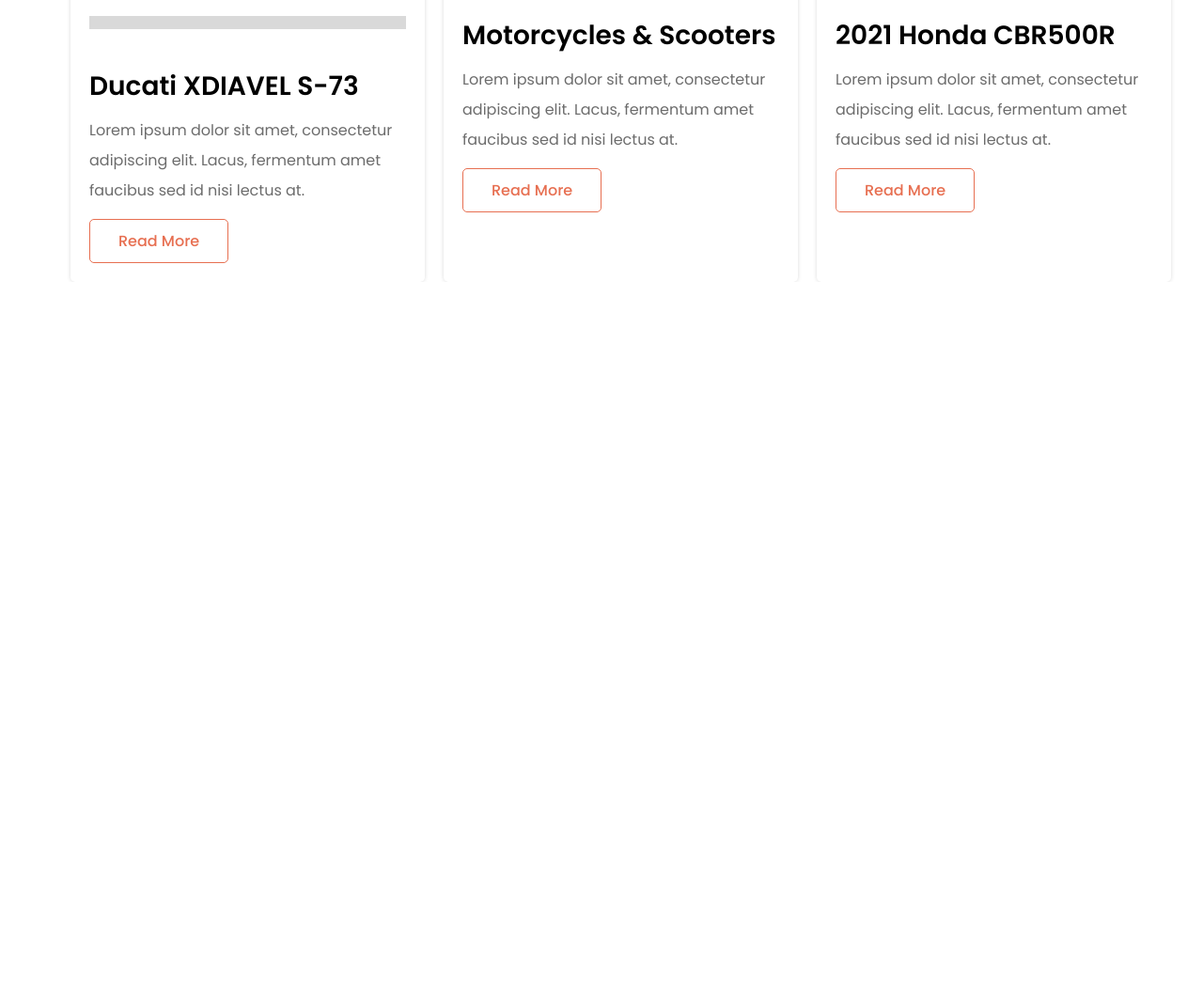
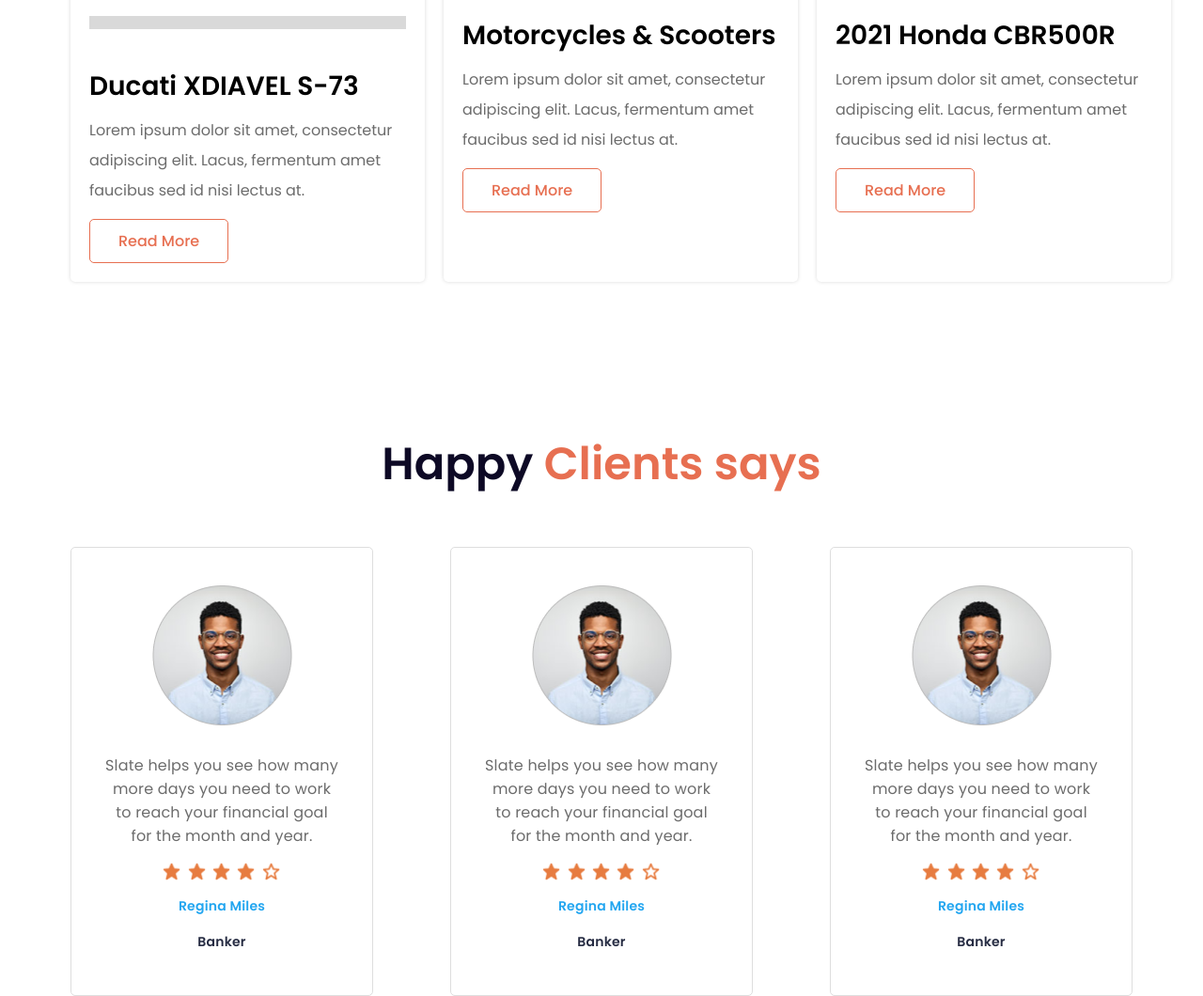
Before and after one commit to abufaisal580/bike-project, a plain HTML site: page index.html in a window 1280 px wide. Shown: the part 1750-2810 px from the top of the page at 94% size. Before the commit the page ends 2050 px from the top, so only its background shows below. Drawn offline with Linux system fonts and the light colour scheme.

Commit message:
claint-section-added

```diff
--- a/index.html
+++ b/index.html
@@ -133,6 +133,82 @@
                                 </div>
                                     </div>
    </section>
+
+
+
+
+   <!-- <happy-clint-section></happy-clint-section> -->
+
+
+   <section class="happy-claints-section">
+<div class="container">
+    <div class="claint-heading">
+        <h1>Happy<span> Clients says</span></h1>
+    </div>
+   <div id="main-clints-card">
+    <div class="claints-card">
+        <div class="claint-details">
+            <img src="image/img-one-person.png" alt="clint-one">
+            <p>Slate helps you see how
+                many more days you need
+                to work to reach your financial
+                goal for the month and year.</p>
+             <div class="star-container">
+                <div class="star">
+                    <img src="image/filup star.png" alt="">
+                    <img src="image/filup star.png" alt="">
+                    <img src="image/filup star.png" alt="">
+                    <img src="image/filup star.png" alt="">
+                    <img src="image/unfilup star.png" alt="">
+                   </div>
+             </div>
+             <h4>Regina Miles</h4>
+             <h6>Banker</h6>
+        </div>
+    </div>
+    <div class="claints-card">
+        <div class="claint-details">
+            <img src="image/img-one-person.png" alt="clint-one">
+            <p>Slate helps you see how
+                many more days you need
+                to work to reach your financial
+                goal for the month and year.</p>
+             <div class="star-container">
+                <div class="star">
+                    <img src="image/filup star.png" alt="">
+                    <img src="image/filup star.png" alt="">
+                    <img src="image/filup star.png" alt="">
+                    <img src="image/filup star.png" alt="">
+                    <img src="image/unfilup star.png" alt="">
+                   </div>
+             </div>
+             <h4>Regina Miles</h4>
+             <h6>Banker</h6>
+        </div>
+    </div>
+    <div class="claints-card">
+        <div class="claint-details">
+            <img src="image/img-one-person.png" alt="clint-one">
+            <p>Slate helps you see how
+                many more days you need
+                to work to reach your financial
+                goal for the month and year.</p>
+             <div class="star-container">
+                <div class="star">
+                    <img src="image/filup star.png" alt="star">
+                    <img src="image/filup star.png" alt="rating">
+                    <img src="image/filup star.png" alt="rating">
+                    <img src="image/filup star.png" alt="rating">
+                    <img src="image/unfilup star.png" alt="unrated">
+                   </div>
+             </div>
+             <h4>Regina Miles</h4>
+             <h6>Banker</h6>
+        </div>
+    </div>
+   </div>
+</div>
+   </section>
 </body>
 
 </html>
--- a/style.css
+++ b/style.css
@@ -207,7 +207,94 @@
 .batun button a:hover{
     color: #FFF;
 }
+.claint-heading{
+    margin-top: 158px;
+}
+#main-clints-card{
+    display: flex;
+    justify-content: space-between;
+    margin-top: 52px;
+}
+.claint-heading h1{
+color: #0D0925;
+text-align: center;
+font-family: Poppins;
+font-size: 48px;
+font-style: normal;
+font-weight: 600;
+}
+.claint-heading h1 span{
+    text-align: center;
+    font-family: Poppins;
+    font-size: 48px;
+    font-style: normal;
+    font-weight: 600;
+    color: #E76F51;
+}
+.claints-card{
+border-radius: 5px;
+border: 1px solid #DEDEDE;
+height: 478px;
+width: 322px;
+padding: 40px 35px;
+}
 
+.claint-details img{
+    height: 149px;
+    width: 149px;
+
+    margin: 0 auto;
+    justify-content: center;
+    display: flex;
+
+
+}
+.claint-details p{
+color: #6C6C6C;
+text-align: center;
+font-family: Poppins;
+font-size: 16px;
+font-style: normal;
+font-weight: 400;
+letter-spacing: 0.2px;
+margin-top: 30px;
+}
+.star-container{
+    width: 130px;
+    margin: 0 auto;
+}
+.star{
+    display: grid;
+    grid-template-columns: repeat(5,1fr);
+    gap:2px;
+    margin-top: 15px;
+
+}
+.star img{
+   height: 22px;
+   width: 22px;
+}
+.claint-details h4{
+color: var(--primary-color, #23A6F0);
+font-family: Poppins;
+font-size: 14px;
+font-style: normal;
+font-weight: 600;
+letter-spacing: 0.2px;
+text-align: center;
+margin-top: 15px;
+}
+.claint-details h6{
+color: var(--text-color, #252B42);
+font-family: Poppins;
+font-size: 14px;
+font-style: normal;
+font-weight: 600;
+line-height: 24px;
+letter-spacing: 0.2px;
+text-align: center;
+margin-top: 15px;
+}
 
 
 
```
Also changed, not shown: image/filup star.png (added), image/img-one-person.png (added), image/img-three-person.png (added), image/img-two-person.png (added), image/unfilup star.png (added).
